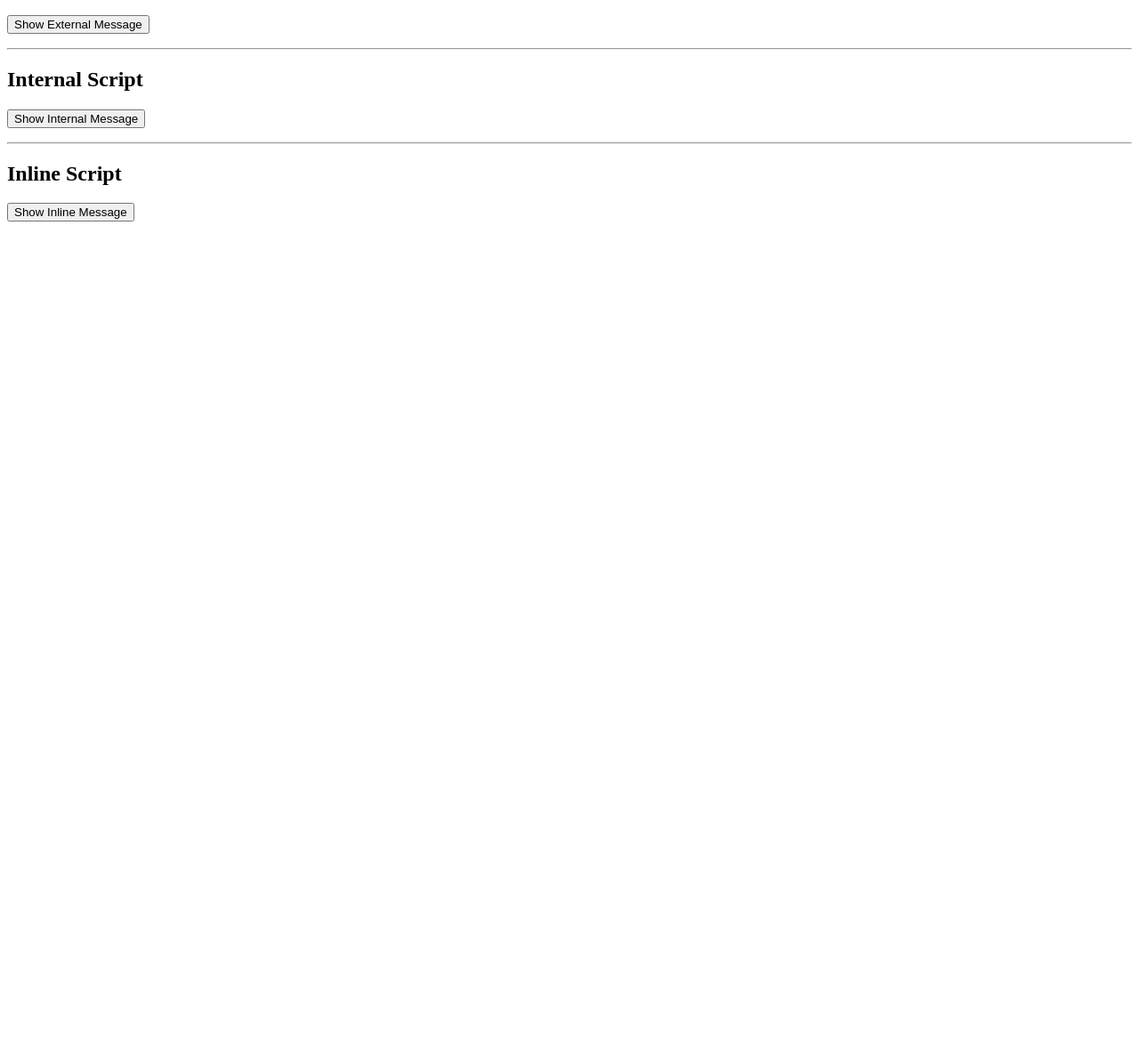
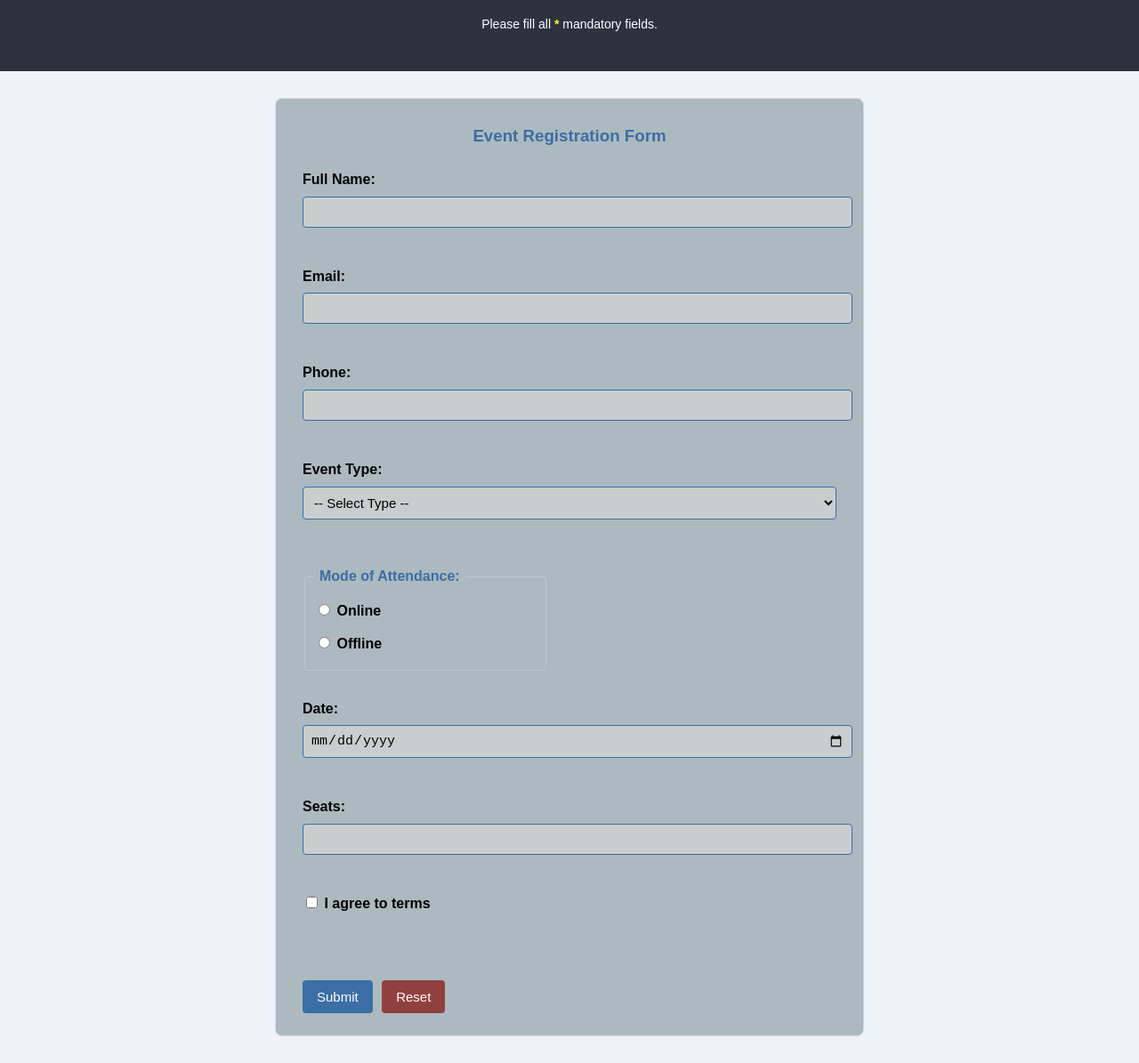
Before and after one commit to surya2068/demo.html, a plain HTML site: page index.html in a window 1280 px wide. Shown: the part 110-1305 px from the top of the page at 89% size. Before the commit the page ends 800 px from the top, so only its background shows below. Drawn offline with Linux system fonts and the light colour scheme.

Commit message:
Add files via upload

```diff
--- a/index.html
+++ b/index.html
@@ -1,48 +1,77 @@
+<!DOCTYPE html>
+<html lang="en">
+  <head>
+    <meta charset="UTF-8" />
+    <meta name="viewport" content="width=device-width, initial-scale=1" />
+    <title>Event Registration</title>
+    <link rel="stylesheet" href="styles.css" />
+    <!-- Task 3 — Clean form with JS validation, per-field errors, success toast -->
+  </head>
+  <body>
+    <header class="page-header">
+      <h1>Event Registration</h1>
+      <p class="sub">Please fill all <span class="req">*</span> mandatory fields.</p>
+    </header>
 
-<!doctype html>
-<html lang="en">
-<head>
-  <meta charset="utf-8" />
-  <title>3 Types of JavaScript Demo</title>
+    <main class="container">
+      <!-- novalidate so JS controls validation -->
+        <form id="regForm">
+          <h3>Event Registration Form</h3>
 
-  <!-- 1) EXTERNAL SCRIPT -->
-  <!-- 'defer' makes sure the HTML is parsed before app.js runs -->
-  <script src="app.js" defer></script>
-</head>
-<body>
-  <h1>JavaScript: External, Internal, Inline</h1>
+          <label>Full Name: <input type="text" id="name"></label>
+          <span id="err-name" class="error"></span><br>
 
-  <!-- External -->
-  <section>
-    <h2>External Script</h2>
-    <button id="extBtn">Show External Message</button>
-    <p id="extMsg"></p>
-  </section>
-  <hr />
+          <label>Email: <input type="email" id="email"></label>
+          <span id="err-email" class="error"></span><br>
 
-  <!-- Internal -->
-  <section>
-    <h2>Internal Script</h2>
-    <button id="intBtn">Show Internal Message</button>
-    <p id="intMsg"></p>
-  </section>
-  <hr />
+          <label>Phone: <input type="text" id="phone"></label>
+          <span id="err-phone" class="error"></span><br>
 
-  <!-- Inline -->
-  <section>
-    <h2>Inline Script</h2>
-    <button onclick="document.getElementById('inlMsg').textContent='hai from inline javascript'">
-      Show Inline Message
-    </button>
-    <p id="inlMsg"></p>
-  </section>
+          <label>Event Type:
+            <select id="type">
+              <option value="">-- Select Type --</option>
+              <option value="Workshop">Workshop</option>
+              <option value="Seminar">Seminar</option>
+              <option value="Conference">Conference</option>
+            </select>
+          </label>
+          <span id="err-type" class="error"></span><br>
 
-  <!-- 2) INTERNAL SCRIPT -->
-  <script>
-    // Wire up the internal button
-    document.getElementById('intBtn').addEventListener('click', () => {
-      document.getElementById('intMsg').textContent = 'hai from internal javascript';
-    });
-  </script>
-</body>
+          <fieldset>
+            <legend>Mode of Attendance:</legend>
+            <label>
+              <input type="radio" name="mode" value="Online"> Online
+            </label>
+
+            <label>
+              <input type="radio" name="mode" value="Offline"> Offline
+            </label>
+            <span id="err-mode" class="error"></span>
+          </fieldset>
+
+          <br>
+
+          <label>Date: <input type="date" id="date"></label>
+          <span id="err-date" class="error"></span><br>
+
+          <label>Seats: <input type="number" id="seats" min="1" max="5"></label>
+          <span id="err-seats" class="error"></span><br>
+
+          <label><input type="checkbox" id="terms"> I agree to terms</label>
+          <span id="err-terms" class="error"></span><br><br>
+
+          <button type="submit">Submit</button>
+          <button type="reset">Reset</button>
+        </form>
+
+      <p id="toast" style="display:none; color:green; font-weight:bold;">✅ Form Submitted Successfully!</p>
+
+      <style>
+        body { font-family: Arial; line-height: 1.8; }
+        .error { color: red; font-size: 14px; margin-left: 6px; }
+        fieldset { width: 250px; }
+      </style>
+    </main>
+    <script src="app.js" defer></script>
+  </body>
 </html>
--- /dev/null
+++ b/styles.css
@@ -0,0 +1,127 @@
+/* Page Background */
+body {
+  margin: 0;
+  padding: 0;
+  background: #eef3f8;
+  font-family: Arial, sans-serif;
+}
+
+/* Header */
+.page-header {
+  text-align: center;
+  background: #2c333d;
+  padding: 25px;
+  color: white;
+}
+
+.page-header .sub {
+  font-size: 14px;
+}
+
+.page-header .req {
+  color: #ffeb3b;
+  font-weight: bold;
+}
+
+/* Main container */
+.container {
+  width: 90%;
+  max-width: 600px;
+  margin: 30px auto;
+  background: rgb(172, 186, 192);
+  padding: 25px 30px;
+  border-radius: 8px;
+  border: 1px solid #d5dce3;
+}
+
+/* Form heading */
+#regForm h3 {
+  margin-top: 0;
+  color: #3a6ea5;
+  text-align: center;
+}
+
+/* Form labels */
+label {
+  display: block;
+  margin-bottom: 8px;
+  font-weight: bold;
+}
+
+/* Inputs, select, etc */
+input[type="text"],
+input[type="email"],
+input[type="number"],
+input[type="date"],
+select {
+  width: 100%;
+  padding: 8px;
+  margin-top: 4px;
+  margin-bottom: 8px;
+  border: 1px solid #3b6ca8;
+  border-radius: 4px;
+  font-size: 15px;
+  background: #c9cdce;
+}
+
+/* Fieldset */
+fieldset {
+  margin-top: 10px;
+  border: 1px solid #bfc8d3;
+  padding: 10px;
+  border-radius: 4px;
+}
+
+legend {
+  padding: 0 6px;
+  font-weight: bold;
+  color: #3a6ea5;
+}
+
+/* Error message */
+.error {
+  color: red;
+  font-size: 14px;
+  margin-top: -4px;
+  display: block;
+}
+
+/* Buttons */
+button {
+  padding: 10px 16px;
+  margin-right: 6px;
+  margin-top: 10px;
+  background: #3a6ea5;
+  border: none;
+  color: white;
+  border-radius: 4px;
+  font-size: 15px;
+  cursor: pointer;
+}
+
+button:hover {
+  background: #855cd7;
+}
+
+button[type="reset"] {
+  background: #923f3f;
+}
+
+button[type="reset"]:hover {
+  background: #9a3c3c;
+}
+
+/* Success Toast */
+#toast {
+  display: none;
+  text-align: center;
+  margin-top: 20px;
+  font-weight: bold;
+  color: green;
+  animation: fadeIn 0.5s ease-out;
+}
+
+@keyframes fadeIn {
+  from { opacity: 0; transform: translateY(-4px); }
+  to   { opacity: 1; transform: translateY(0); }
+}
```
